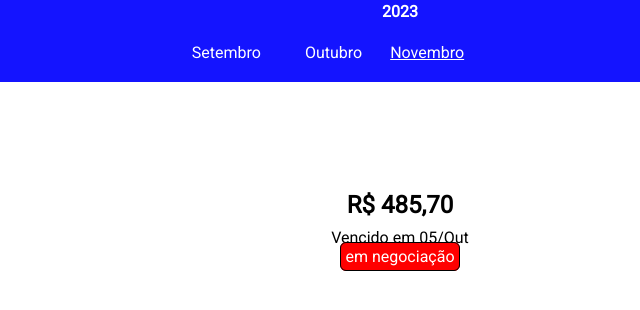
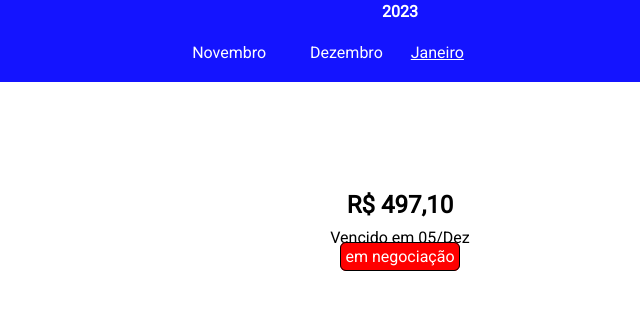
Before and after one commit to Nilton31/estacio, a plain HTML site: page index.html in a window 1280 px wide. Shown: the full height of the page, 240-880 px from the left. Drawn offline with Linux system fonts and the light colour scheme.

Commit message:
atualização

```diff
--- a/index.html
+++ b/index.html
@@ -15,9 +15,9 @@
         <h4>2023</h4>
         <menu>
             <ul>
-            <li>Setembro</li>
-            <li>Outubro</li>
-            <li id="sublinhado">Novembro</li>
+            <li>Novembro</li>
+            <li>Dezembro</li>
+            <li id="sublinhado">Janeiro</li>
 
             </ul>
 
@@ -25,8 +25,8 @@
     </header>
     <section>
         <article>
-            <h2>R$ 485,70</h2>
-            <p>Vencido em 05/Out</p>
+            <h2>R$ 497,10</h2>
+            <p>Vencido em 05/Dez</p>
             <p id="ciclulo"><span>em negociação</span></p>
 
         </article>
```
